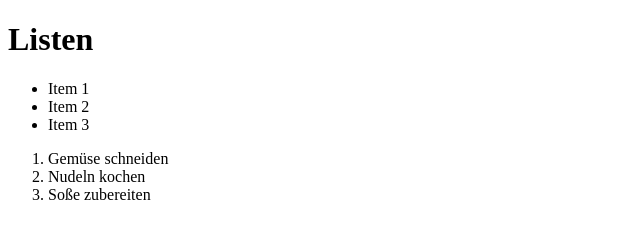
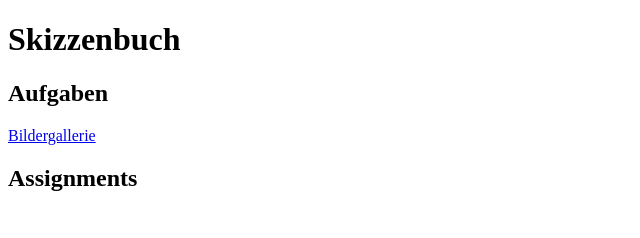
Before and after one commit to guidoschmidt/fh-bielefeld.interface-interaction-2223, a plain HTML site: page index.html in a window 1280 px wide. Shown: the whole page, without its empty margins (0-640 px from the left). Drawn offline with Linux system fonts and the light colour scheme.

Commit message:
20221028/Image Gallery mit scrollable containers

```diff
--- a/src/test.html
+++ b/index.html
@@ -4,19 +4,16 @@
   <meta charset="UTF-8">
   <meta http-equiv="X-UA-Compatible" content="IE=edge">
   <meta name="viewport" content="width=device-width, initial-scale=1.0">
-  <title>Document</title>
+  <title>Guidos Skizzenbuch</title>
 </head>
 <body>
-  <h1>Listen</h1>
-  <ul>
-    <li>Item 1</li>
-    <li>Item 2</li>
-    <li>Item 3</li>
-  </ul>
-  <ol>
-    <li>Gemüse schneiden</li>
-    <li>Nudeln kochen</li>
-    <li>Soße zubereiten</li>
-  </ol>
+  <h1>Skizzenbuch</h1>
+  <h2>Aufgaben</h2>
+  <div>
+    <a href="./praxis/gallery/index.html">Bildergallerie</a>
+  </div>
+  <h2>Assignments</h2>
+  <div>
+  </div>
 </body>
 </html>
--- /dev/null
+++ b/praxis/gallery/styles.css
@@ -0,0 +1,24 @@
+body {
+  background: rgb(0, 0, 0);
+  color: #ffffff;
+  display: flex;
+  /* Fixe position des body elements */
+  position: fixed;
+  max-height: 100vh;
+}
+
+.scrollable > img {
+  width: 50vw;
+}
+
+.scrollable {
+  /*
+  div mit Klassen "scrollable"
+  sollen scrollbar sein, wenn der
+  Inhalt größer ist als die Höhe
+  des Elternelements
+  */
+  overflow: scroll;
+  display: flex;
+  flex-direction: column;
+}
--- a/src/styles/reset.css
+++ /dev/null
@@ -1,50 +0,0 @@
-/* http://meyerweb.com/eric/tools/css/reset/
-v2.0 | 20110126
-License: none (public domain)
-*/
-html, body, div, span, applet, object, iframe,
-h1, h2, h3, h4, h5, h6, p, blockquote, pre,
-a, abbr, acronym, address, big, cite, code,
-del, dfn, em, img, ins, kbd, q, s, samp,
-small, strike, strong, sub, sup, tt, var,
-b, u, i, center,
-dl, dt, dd, ol, ul, li,
-fieldset, form, label, legend,
-table, caption, tbody, tfoot, thead, tr, th, td,
-article, aside, canvas, details, embed,
-figure, figcaption, footer, header, hgroup,
-menu, nav, output, ruby, section, summary,
-time, mark, audio, video {
-    margin: 0;
-    padding: 0;
-    border: 0;
-    font-size: 100%;
-    font: inherit;
-    vertical-align: baseline;
-}
-/* HTML5 display-role reset for older browsers */
-article, aside, details, figcaption, figure,
-footer, header, hgroup, menu, nav, section {
-    display: block;
-}
-body {
-    line-height: 1;
-}
-ol, ul {
-    list-style: none;
-}
-blockquote, q {
-    quotes: none;
-}
-blockquote:before, blockquote:after,
-q:before, q:after {
-    content: '';
-    content: none;
-}
-table {
-    border-collapse: collapse;
-    border-spacing: 0;
-}
-* {
-    box-sizing: border-box;
-}
```
Also changed, not shown: praxis/gallery/index.html (added, +28 -0 lines), src/about.html (deleted, +0 -3 lines), src/index.html (deleted, +0 -59 lines), praxis/gallery/images/arpanet/1969a_ARPANET_619x316.webp (added), praxis/gallery/images/arpanet/four-men-stand-in-uclas-3420-boelter-hall-in-the-1960s.webp (added), praxis/gallery/images/arpanet/image-20161102-27228-1iicfpi.webp (added), praxis/gallery/images/arpanet/image-20161102-27243-uve388.webp (added), praxis/gallery/images/internet-cern/a05e99d7-0001-0005-0000-000001449223_w619_r1.0316666666666667_fpx55.26_fpy55.webp (added), praxis/gallery/images/internet-cern/first-web-server.webp (added), praxis/gallery/images/internet-cern/tim-berners-lee.webp (added), praxis/gallery/images/mother-of-all-demos/keyboard+mouse.webp (added), praxis/gallery/images/mother-of-all-demos/mouse1.webp (added), praxis/gallery/images/mother-of-all-demos/mouse2.webp (added), praxis/gallery/images/mother-of-all-demos/presentation.webp (added), 1 more files, 1 other file.
